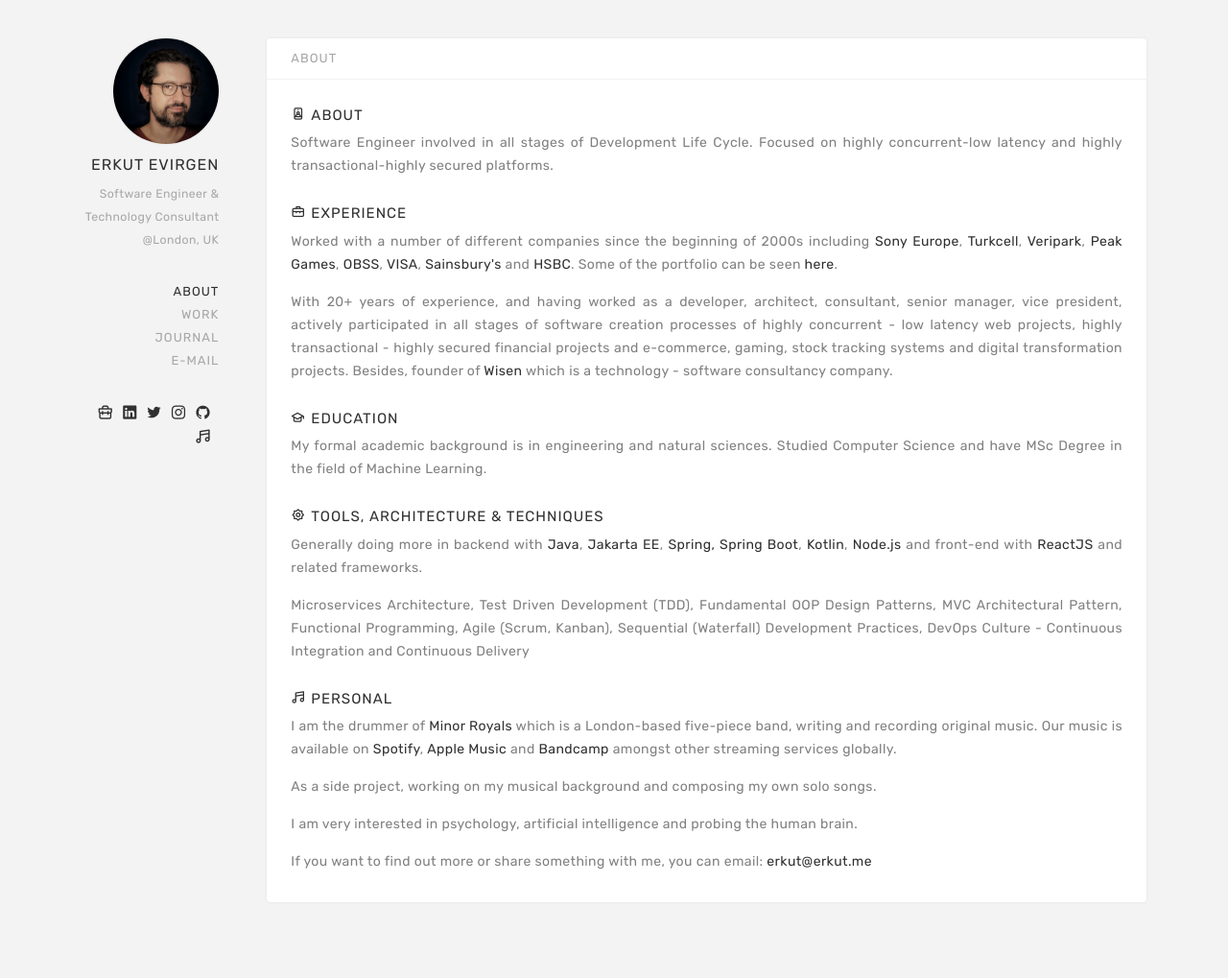
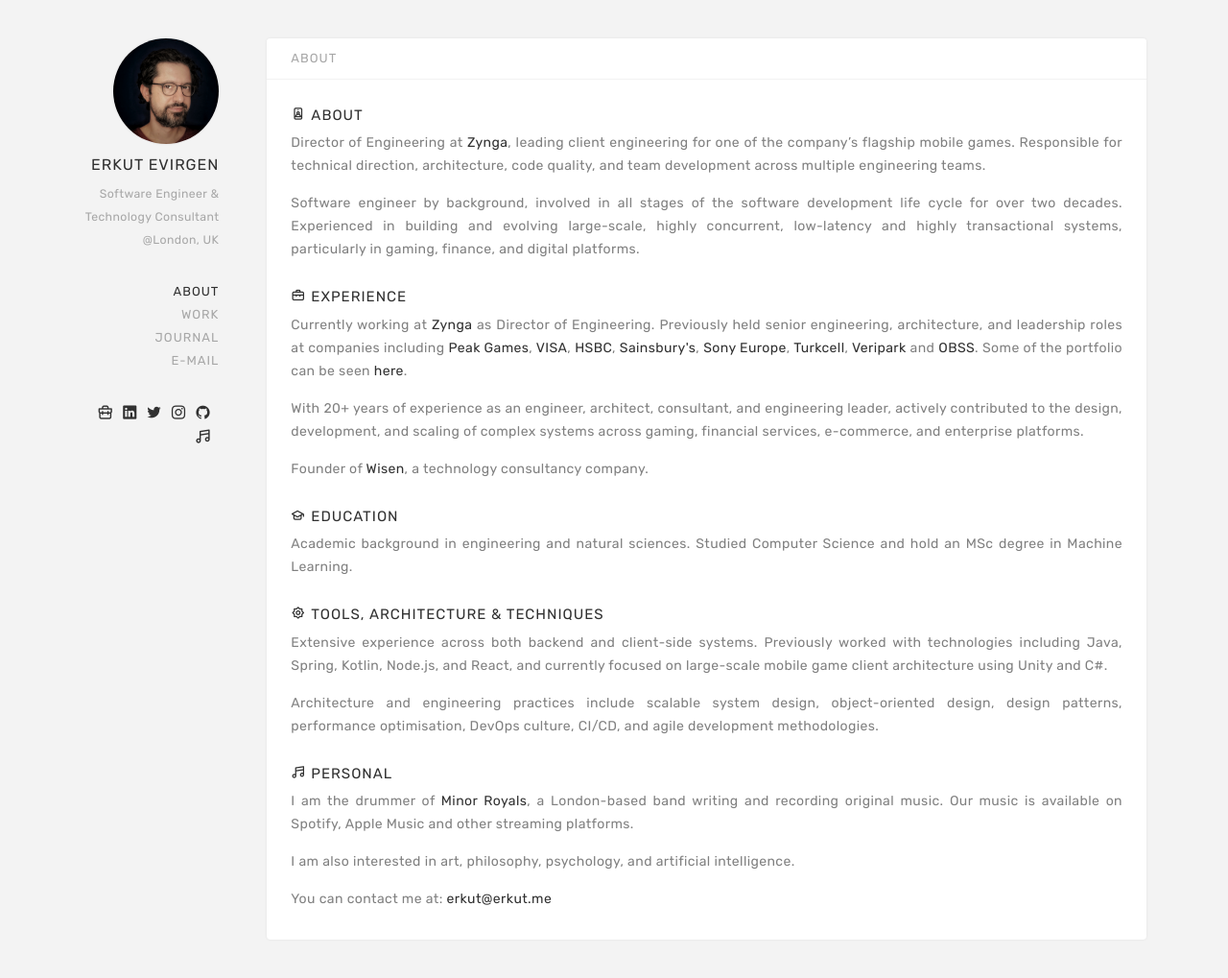
Before and after one commit to eevirgen/erk.github.io, a Jekyll site: the page built from index.html, in a window 1280 px wide. Shown: the whole page at 96% size. Built offline with Jekyll 4.4.1, drawn with Linux system fonts in a browser that asks for light colours; nearby versions of some CDN libraries; some web fonts are replaced; library files that are not in the unit come from our copies; before the commit the page ends 980 px from its top, so only the background shows below that.

Commit message:
Revise personal and professional details in index.html
Updated professional description and experience details, emphasizing current role and responsibilities at Zynga. Revised educational background and tools expertise to reflect recent developments.

```diff
--- a/index.html
+++ b/index.html
@@ -1,27 +1,63 @@
 ---
 layout: about
 title: About
-description: Software engineering consultant living in London with a strong affection for technology and art.
+description: Director of Engineering at Zynga, living in London, with a strong affection for technology and art.
 ---
+
 <h2 class="h4"><i class="uil uil-selfie pr-5"></i>ABOUT</h2>
-<p>Software Engineer involved in all stages of Development Life Cycle. Focused on highly concurrent-low latency and highly transactional-highly secured platforms.</p>
+<p>Director of Engineering at <a href="https://www.zynga.com/" target="_blank">Zynga</a>, leading client engineering for one of the company’s flagship mobile games. Responsible for technical direction, architecture, code quality, and team development across multiple engineering teams.</p>
+
+<p>Software engineer by background, involved in all stages of the software development life cycle for over two decades. Experienced in building and evolving large-scale, highly concurrent, low-latency and highly transactional systems, particularly in gaming, finance, and digital platforms.</p>
+
 <div class="space10"></div>
+
 <h2 class="h4"><i class="uil uil-suitcase-alt pr-5"></i>Experience</h2>
+
 <p>
-    Worked with a number of different companies since the beginning of 2000s including <a href="https://www.sony.co.uk/" target="_blank">Sony Europe</a>, <a href="https://www.turkcell.com/" target="_blank">Turkcell</a>, <a href="https://www.veripark.com/" target="_blank">Veripark</a>, <a href="https://www.peak.com/" target="_blank">Peak Games</a>, <a href="https://www.obss.co/" target="_blank">OBSS</a>, <a href="https://www.visa.com/" target="_blank">VISA</a>, <a href="https://www.sainsburys.co.uk/" target="_blank">Sainsbury's</a> and <a href="https://www.hsbc.co.uk/" target="_blank">HSBC</a>.
-    Some of the portfolio can be seen <a href="/work">here</a>.
+Currently working at <a href="https://www.zynga.com/" target="_blank">Zynga</a> as Director of Engineering. Previously held senior engineering, architecture, and leadership roles at companies including
+<a href="https://www.peak.com/" target="_blank">Peak Games</a>,
+<a href="https://www.visa.com/" target="_blank">VISA</a>,
+<a href="https://www.hsbc.co.uk/" target="_blank">HSBC</a>,
+<a href="https://www.sainsburys.co.uk/" target="_blank">Sainsbury's</a>,
+<a href="https://www.sony.co.uk/" target="_blank">Sony Europe</a>,
+<a href="https://www.turkcell.com/" target="_blank">Turkcell</a>,
+<a href="https://www.veripark.com/" target="_blank">Veripark</a> and
+<a href="https://www.obss.co/" target="_blank">OBSS</a>.
+Some of the portfolio can be seen <a href="/work">here</a>.
 </p>
-<p>With 20+ years of experience, and having worked as a developer, architect, consultant, senior manager, vice president, actively participated in all stages of software creation processes of highly concurrent - low latency web projects, highly transactional - highly secured financial projects and e-commerce, gaming, stock tracking systems and digital transformation projects. Besides, founder of <a href="http://www.wisen.tech/" target="_blank">Wisen</a> which is a technology - software consultancy company.</p>
+
+<p>
+With 20+ years of experience as an engineer, architect, consultant, and engineering leader, actively contributed to the design, development, and scaling of complex systems across gaming, financial services, e-commerce, and enterprise platforms.
+</p>
+
+<p>
+Founder of <a href="http://www.wisen.tech/" target="_blank">Wisen</a>, a technology consultancy company.
+</p>
+
 <div class="space10"></div>
+
 <h2 class="h4"><i class="uil uil-graduation-hat pr-5"></i>Education</h2>
-<p>My formal academic background is in engineering and natural sciences. Studied Computer Science and have MSc Degree in the field of Machine Learning.</p>
+
+<p>Academic background in engineering and natural sciences. Studied Computer Science and hold an MSc degree in Machine Learning.</p>
+
 <div class="space10"></div>
+
 <h2 class="h4"><i class="uil uil-bright pr-5"></i>Tools, Architecture & Techniques</h2>
-<p>Generally doing more in backend with <a href="http://www.oracle.com/technetwork/java/index.html" target="_blank">Java</a>, <a href="https://jakarta.ee/" target="_blank">Jakarta EE</a>, <a href="https://spring.io/" target="_blank">Spring, Spring Boot</a>, <a href="https://kotlinlang.org/" target="_blank">Kotlin</a>, <a href="https://nodejs.org/" target="_blank">Node.js</a> and front-end with <a href="https://reactjs.org/" target="_blank">ReactJS</a> and related frameworks.</p>
-<p>Microservices Architecture, Test Driven Development (TDD), Fundamental OOP Design Patterns, MVC Architectural Pattern, Functional Programming, Agile (Scrum, Kanban), Sequential (Waterfall) Development Practices, DevOps Culture - Continuous Integration and Continuous Delivery</p>
+
+<p>
+Extensive experience across both backend and client-side systems. Previously worked with technologies including Java, Spring, Kotlin, Node.js, and React, and currently focused on large-scale mobile game client architecture using Unity and C#.
+</p>
+
+<p>
+Architecture and engineering practices include scalable system design, object-oriented design, design patterns, performance optimisation, DevOps culture, CI/CD, and agile development methodologies.
+</p>
+
 <div class="space10"></div>
+
 <h2 class="h4"><i class="uil uil-music pr-5"></i>Personal</h2>
-<p><span data-nosnippet>I am the drummer of <a href="https://www.minorroyals.com/" target="_blank">Minor Royals</a> which is a London-based five-piece band, writing and recording original music. Our music is available on <a href="https://open.spotify.com/artist/2Zp22W2Qoa1ulHsp5QoGtg" target="_blank">Spotify</a>, <a href="https://music.apple.com/gb/artist/minor-royals/1498464032" target="_blank">Apple Music</a> and <a href="https://minorroyals.bandcamp.com/releases" target="_blank">Bandcamp</a> amongst other streaming services globally.</span></p>
-<p><span data-nosnippet>As a side project, working on my musical background and composing my own solo songs.</span></p>
-<p><span data-nosnippet>I am very interested in psychology, artificial intelligence and probing the human brain.</span></p>
-<p><span data-nosnippet>If you want to find out more or share something with me, you can email: <a href="erkut@erkut.me">erkut@erkut.me</a></span></p>
+
+<p><span data-nosnippet>I am the drummer of <a href="https://www.minorroyals.com/" target="_blank">Minor Royals</a>, a London-based band writing and recording original music. Our music is available on Spotify, Apple Music and other streaming platforms.</span></p>
+
+<p><span data-nosnippet>I am also interested in art, philosophy, psychology, and artificial intelligence.</span></p>
+
+<p><span data-nosnippet>You can contact me at: <a href="erkut@erkut.me">erkut@erkut.me</a></span></p>
```
